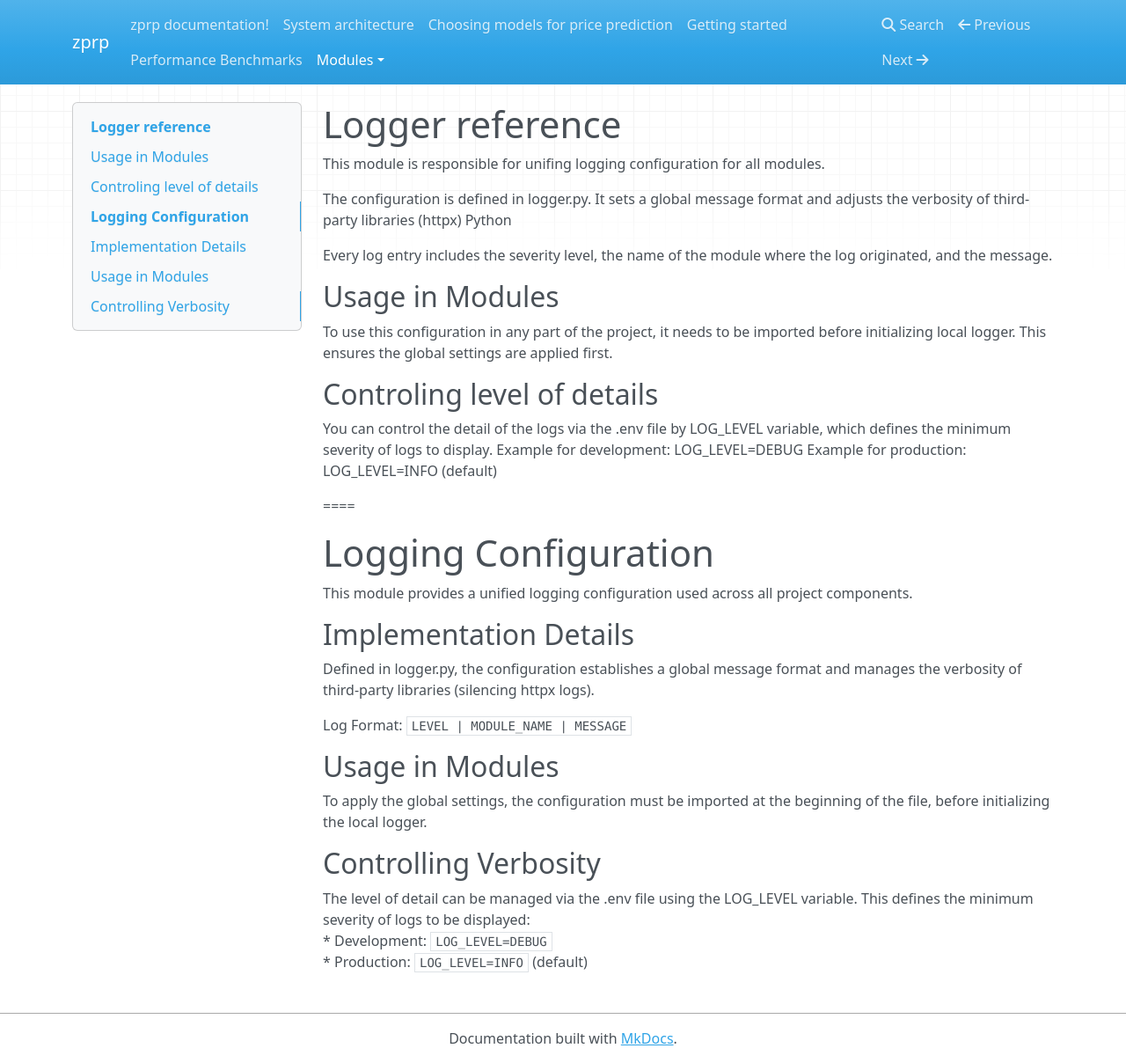
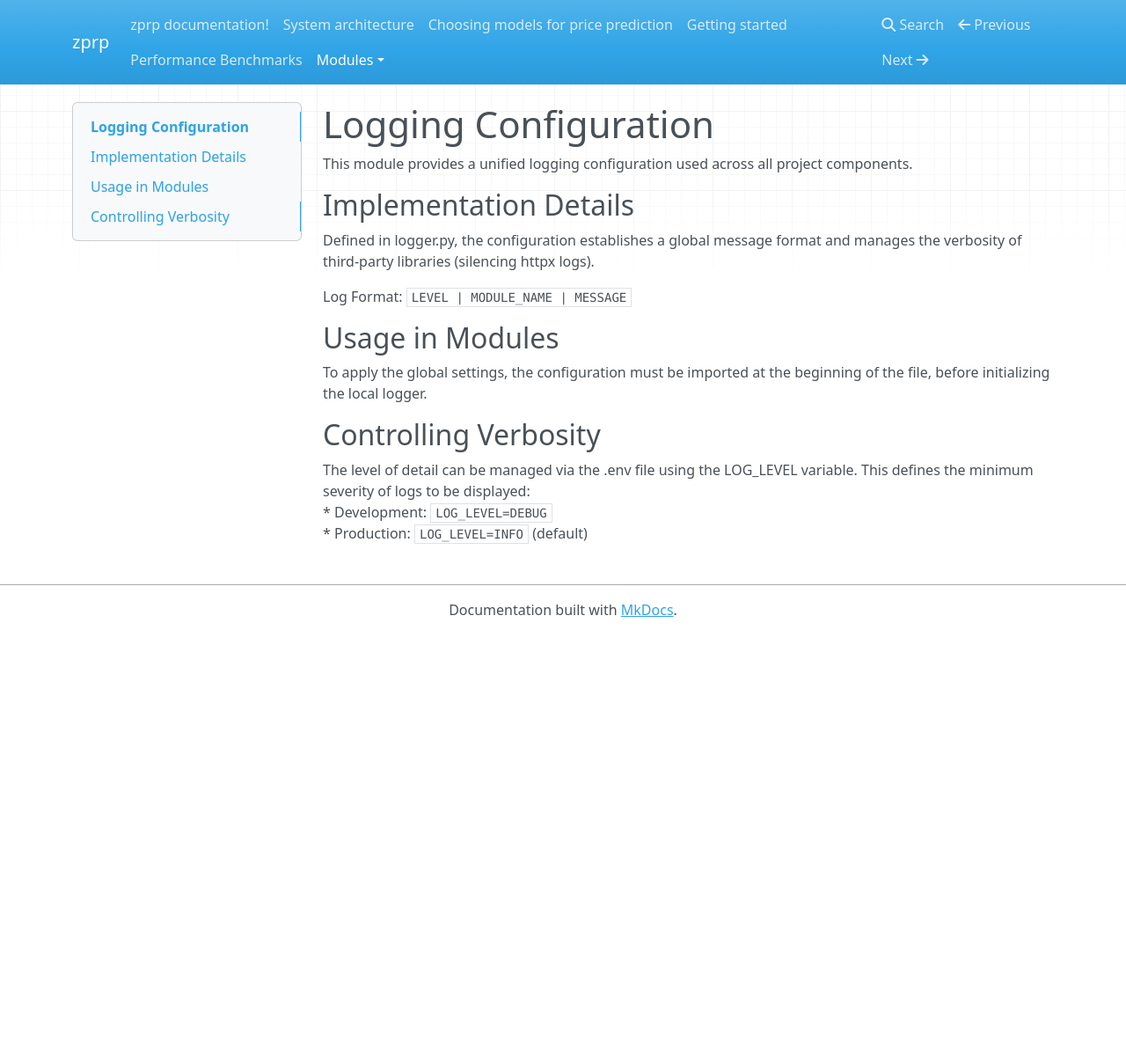
Before and after one commit to czarodziejszyn/zprp, an MkDocs documentation site: the page built from zprp/docs/docs/modules/logger.md, in a window 1280 px wide and 1208 px high. Shown: the whole window at 88% size. Built offline with MkDocs 1.6.1, drawn with Linux system fonts in a browser that asks for light colours; nearby versions of some CDN libraries.

Commit message:
docs: Updated logger.md and readme.md Issue: #25

```diff
--- a/zprp/docs/docs/modules/logger.md
+++ b/zprp/docs/docs/modules/logger.md
@@ -1,26 +1,3 @@
-# Logger reference
-This module is responsible for unifing logging configuration for all modules.
-
-
-The configuration is defined in logger.py. It sets a global message format and adjusts the verbosity of third-party libraries (httpx)
-Python
-
-
-Every log entry includes the severity level, the name of the module where the log originated, and the message.
-
-
-
-## Usage in Modules
-
-To use this configuration in any part of the project, it needs to be imported before initializing local logger. This ensures the global settings are applied first.
-
-## Controling level of details
-You can control the detail of the logs via the .env file by LOG_LEVEL variable, which defines the minimum severity of logs to display.
-        Example for development: LOG_LEVEL=DEBUG
-        Example for production: LOG_LEVEL=INFO (default)
-
-
-====
 # Logging Configuration
 
 This module provides a unified logging configuration used across all project components.
```
Also changed, not shown: README.md.
